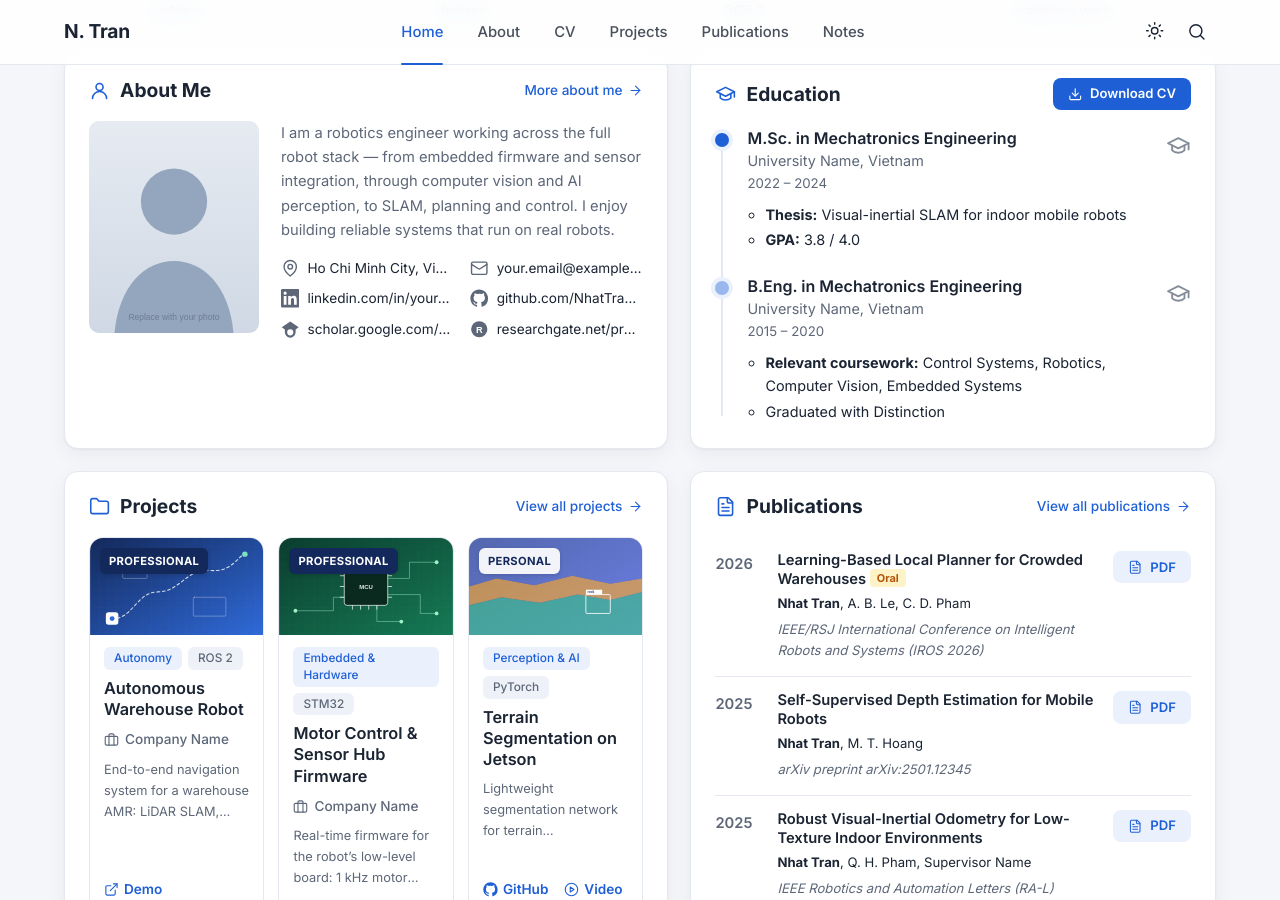
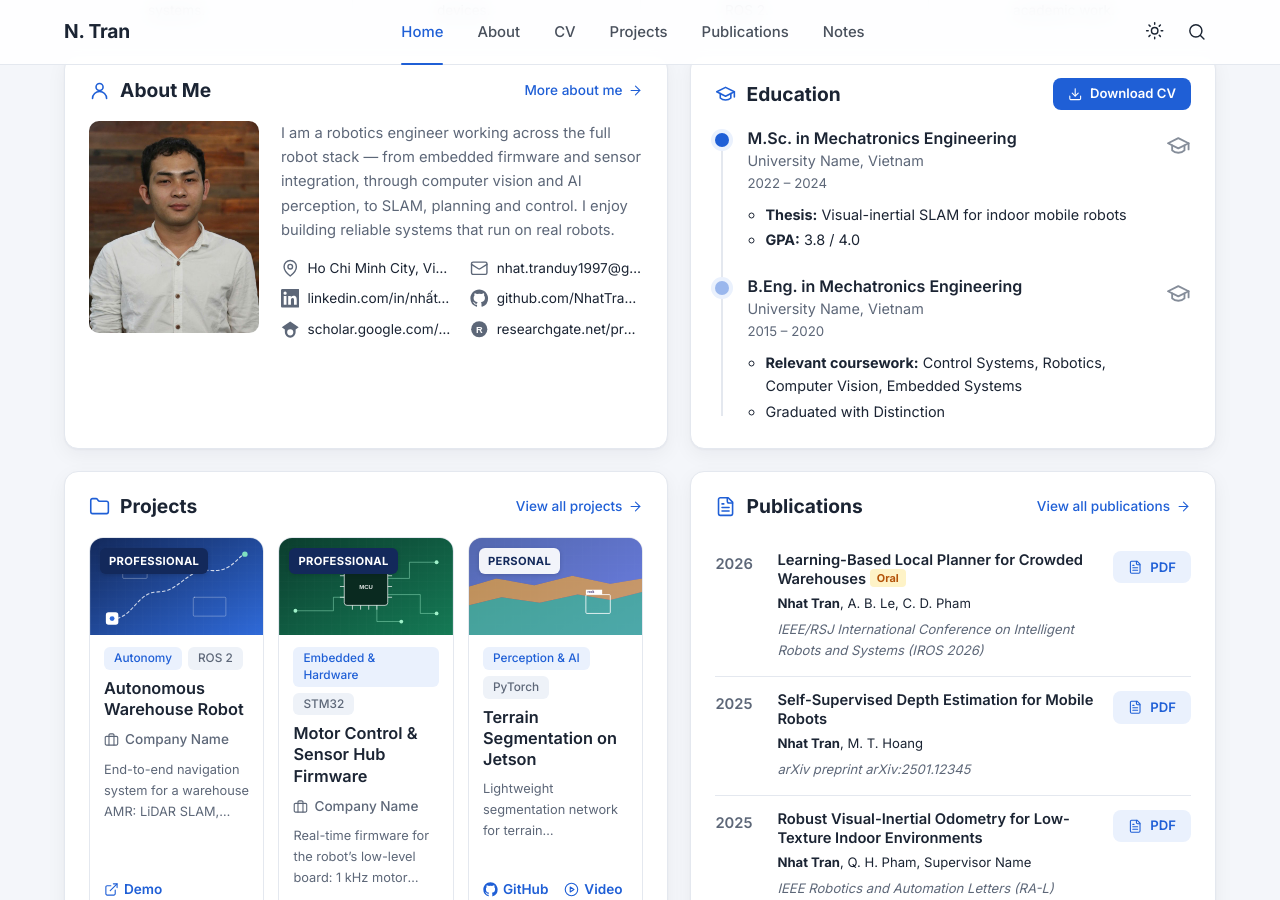
Before and after one commit to NhatTran-97/NhatTran-97.github.io, a Jekyll site: the page built from index.html, in a window 1280 px wide and 900 px high, scrolled down 569 px. Built offline with Jekyll 4.4.1, drawn with Linux system fonts in a browser that asks for light colours.

Commit message:
Add profile photo and update position, email and LinkedIn
Co-Authored-By: Claude Opus 5.5 <noreply@anthropic.com>
Claude-Session: https://claude.ai/code/session_01WtscMMpGViN2kQZVLN7Eom

```diff
--- a/_data/profile.yml
+++ b/_data/profile.yml
@@ -9,8 +9,8 @@
 
 name: Nhat Tran                 # Tên đầy đủ
 short_name: N. Tran             # Tên ngắn hiện ở góc trái menu
-role: Robotics Engineer — Embedded, Perception & Autonomy    # Chức danh ngắn
-avatar: /assets/img/avatar.svg  # Ảnh đại diện (nên dùng ảnh dọc, tỉ lệ 4:5)
+role: FabLab Technician, Eastern International University    # Chức danh ngắn
+avatar: /assets/img/avatar.jpg  # Ảnh đại diện (nên dùng ảnh dọc, tỉ lệ 4:5)
 
 # Tên của bạn trong danh sách tác giả bài báo → sẽ được in đậm tự động
 publication_names:
@@ -59,12 +59,12 @@ contacts:
     value: Ho Chi Minh City, Vietnam
   - icon: mail
     label: Email
-    value: your.email@example.com
-    url: mailto:your.email@example.com
+    value: nhat.tranduy1997@gmail.com
+    url: mailto:nhat.tranduy1997@gmail.com
   - icon: linkedin
     label: LinkedIn
-    value: linkedin.com/in/your-id
-    url: https://www.linkedin.com/in/your-id
+    value: linkedin.com/in/nhất-duy-475028131
+    url: https://www.linkedin.com/in/nh%E1%BA%A5t-duy-475028131/
   - icon: github
     label: GitHub
     value: github.com/NhatTran-97
```
Also changed, not shown: assets/img/avatar.jpg (added), assets/img/avatar.svg (deleted).
